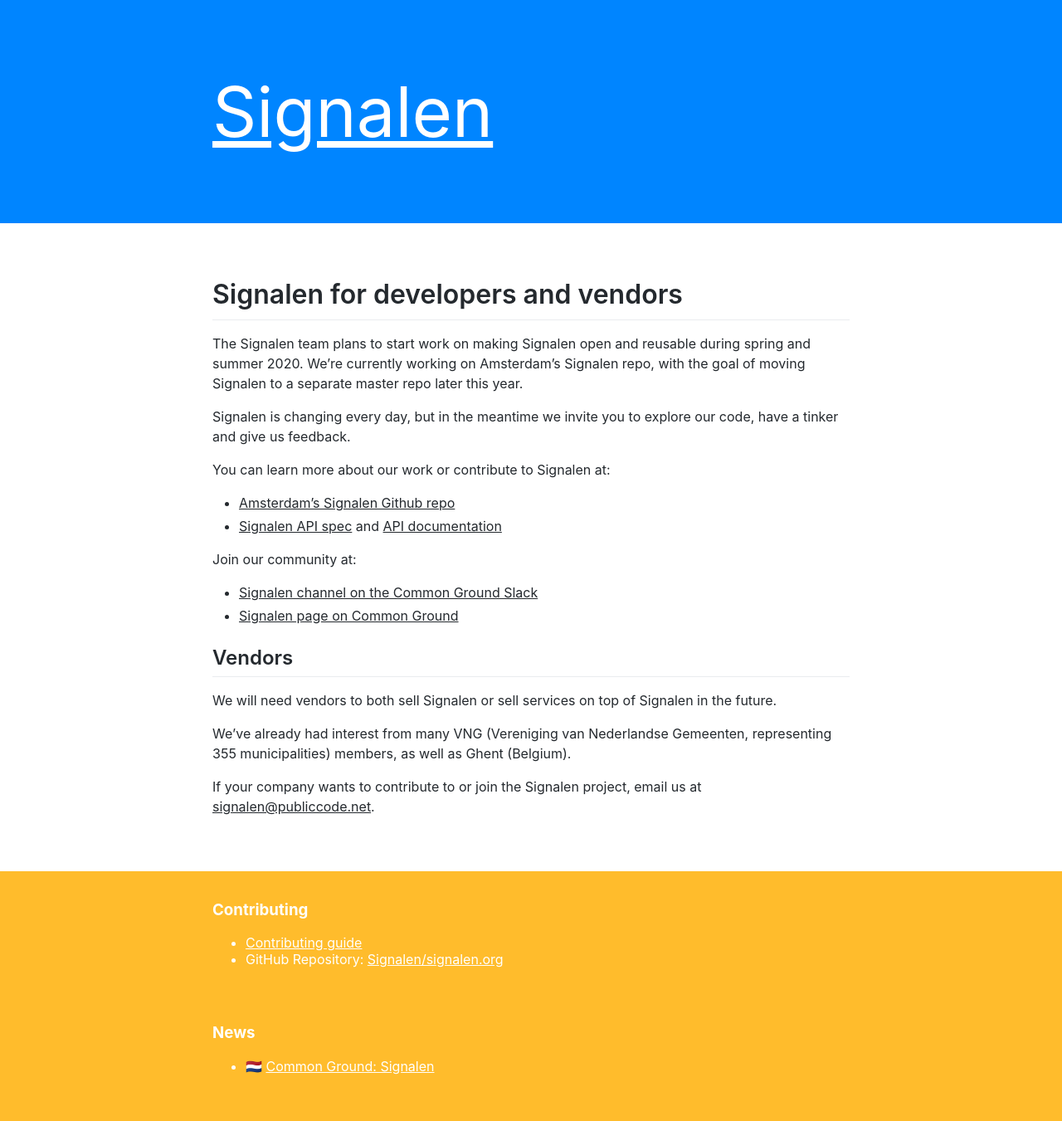
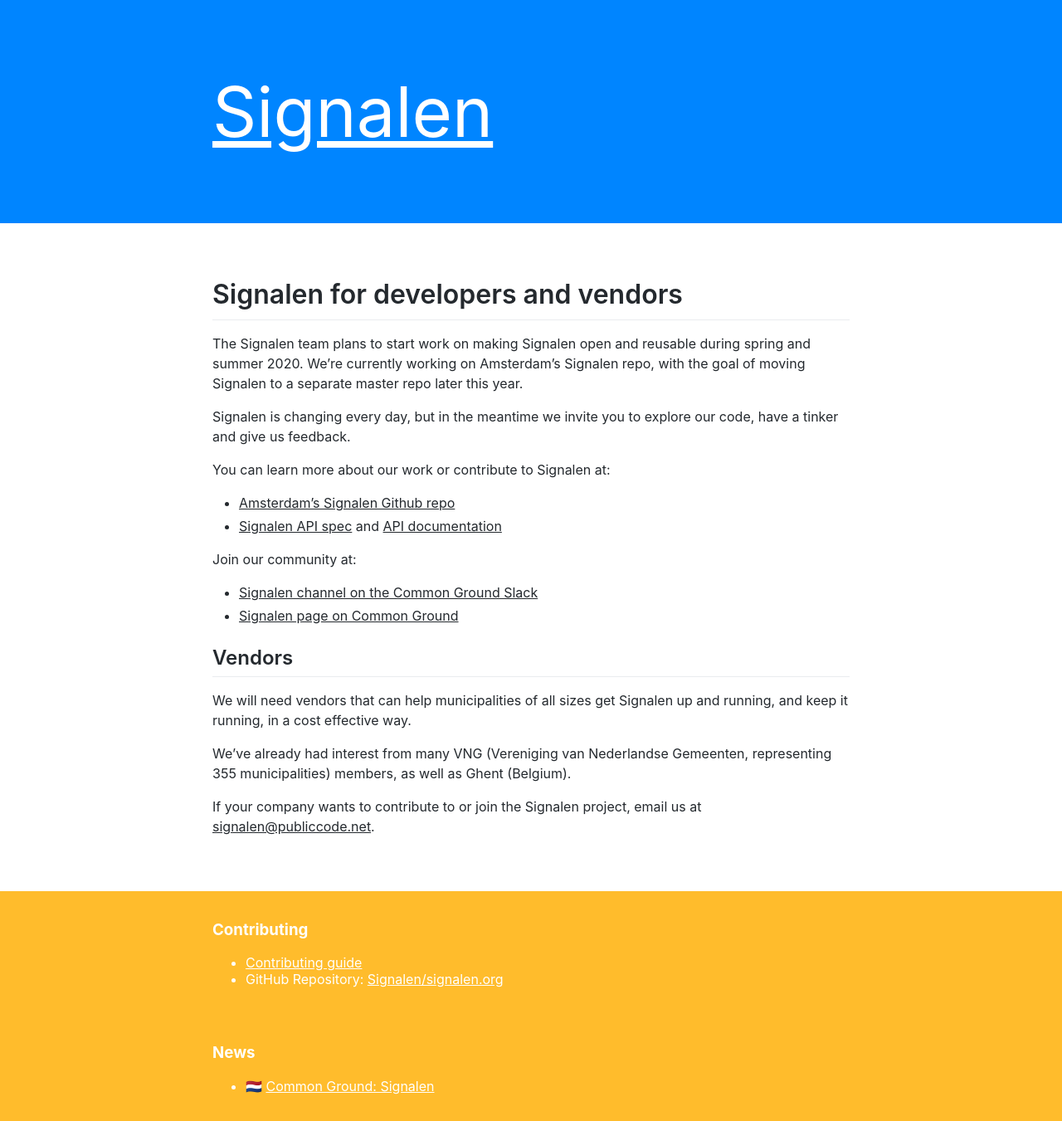
Before and after one commit to Signalen/signalen.org, a Jekyll site: the page built from developers.md, in a window 1280 px wide. Shown: the whole page at 83% size. Built offline with Jekyll 4.4.1, drawn with Linux system fonts in a browser that asks for light colours; some web fonts are replaced; our own code applies the rules of GitHub Pages for plain Markdown files; before the commit the page ends 1327 px from its top, so only the background shows below that.

Commit message:
clearer explanation of why vendors are needed

```diff
--- a/developers.md
+++ b/developers.md
@@ -16,7 +16,7 @@ Join our community at:
 
 ## Vendors
 
-We will need vendors to both sell Signalen or sell services on top of Signalen in the future.
+We will need vendors that can help municipalities of all sizes get Signalen up and running, and keep it running, in a cost effective way.
 
 We've already had interest from many VNG (Vereniging van Nederlandse Gemeenten, representing 355 municipalities) members, as well as Ghent (Belgium).
 
```
